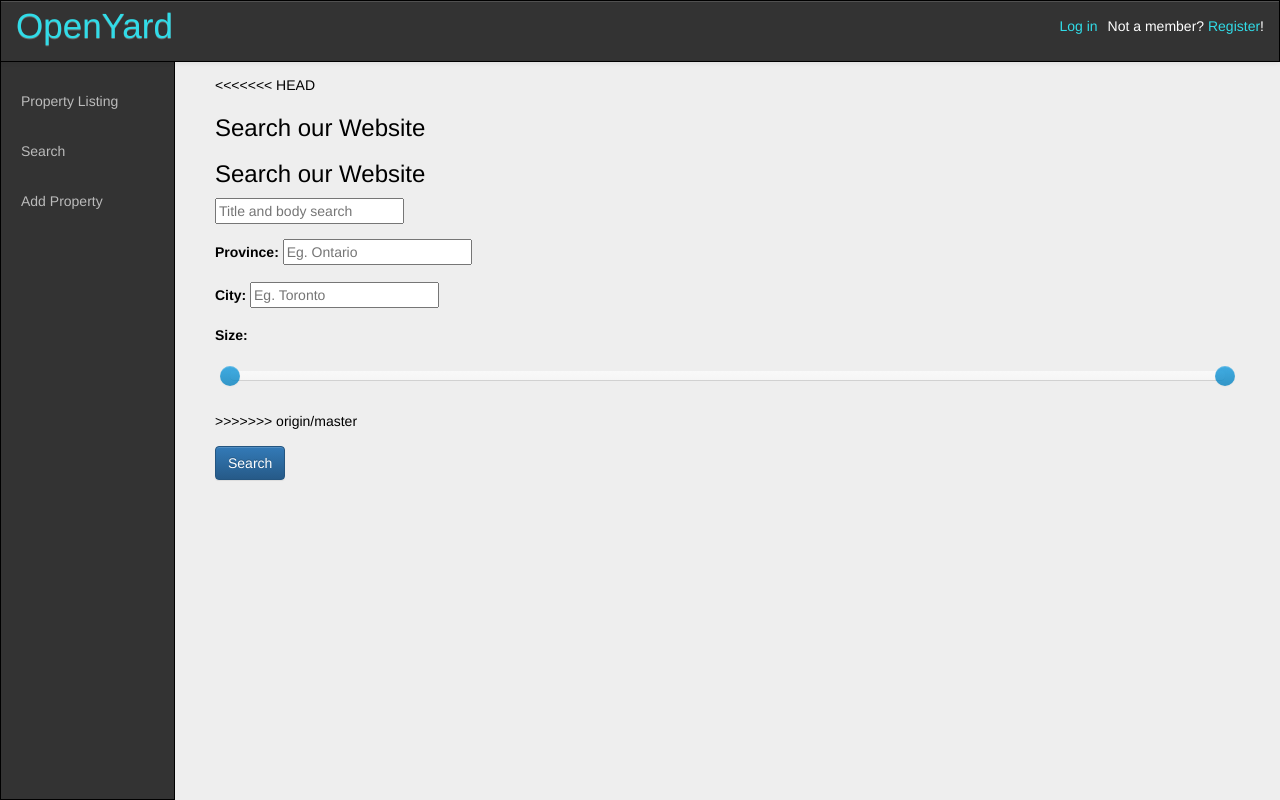
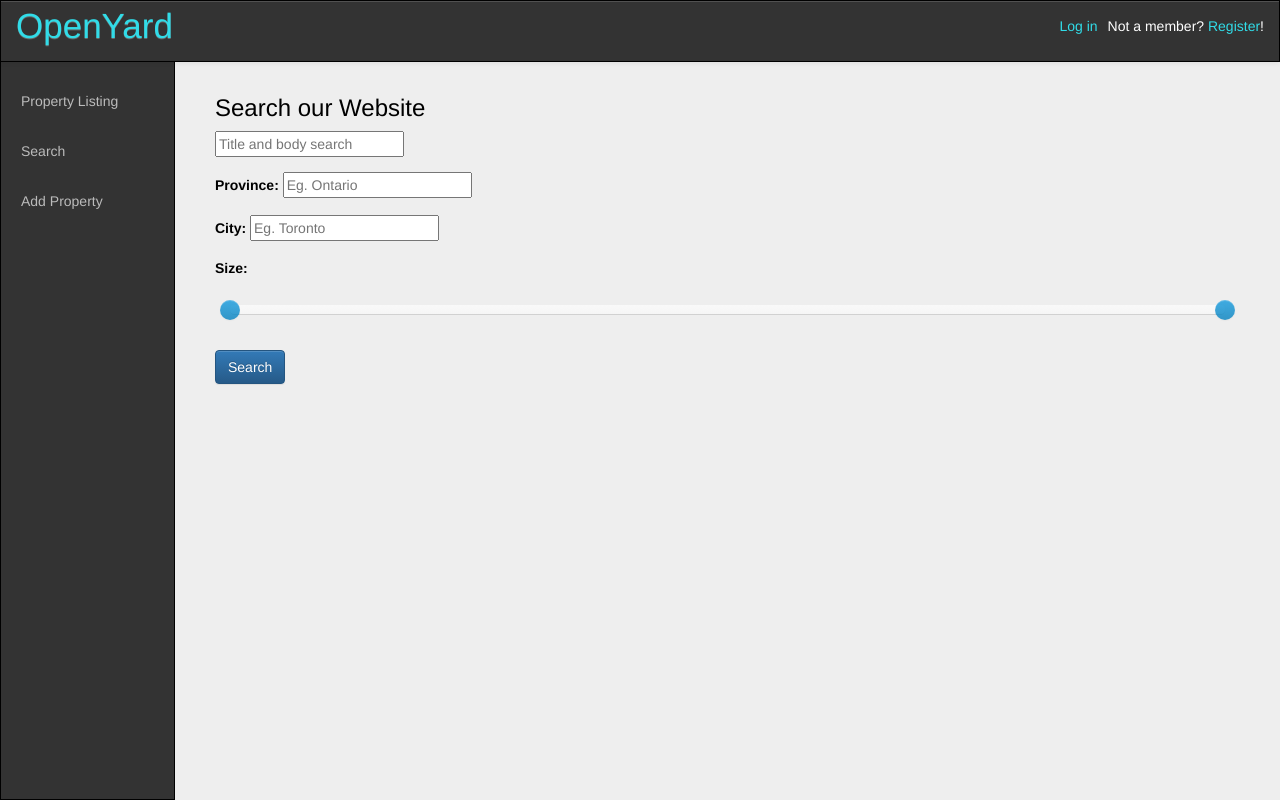
Before and after one commit to paulkirow/csc309-Summer-2015, a Django app: page /search in a window 1280 px wide. Run offline with Django 3.2, Linux system fonts and the light colour scheme; parts of the project's set-up code (start-up, migrations or seed data) failed here and were passed over; some libraries are stand-ins or nearby versions.

Commit message:
merge conflicts

```diff
--- a/templates/search.html
+++ b/templates/search.html
@@ -8,60 +8,6 @@
         </aside>
 
         <div class="main">
-<<<<<<< HEAD
-
-        <h3>Search our Website</h3>
-
-
-        <!--
-            <div class="form-group">
-                <label for="province">Province:</label>
-                <select class="form-control" id="province">
-                    <option>ON</option>
-                    <option>AB</option>
-                    <option>CD</option>
-                    <option>EF</option>
-                </select>
-            </div>
-            <div class="form-group">
-                <label for="city">City:</label>
-                <select class="form-control" id="city">
-                    <option>Toronto</option>
-                    <option>Ottawa</option>
-                    <option>Winnipeg</option>
-                    <option>Oshawa</option>
-                </select>
-            </div>
-            <div class="form-group">
-                <label for="size">Size:</label>
-                <div class="sliderWrapper">
-                    <input type="text" class="slider"
-                           data-slider-min="10" data-slider-max="100"
-                           data-slider-step="5" data-slider-value="[10, 100]">
-=======
-        <!--<h3>Search our Website</h3>
-        <form role="form" id="searchform" method="POST"> {% csrf_token %}
-        	<div class="form-group">
-	        	<input type="text" class="form-control" id="search" name="search" placeholder="Type Your Search Term" />
-	        </div>
-	        <button type="submit" class="btn btn-primary">Search</button>
-        </form>
- 		 <div id="results"></div>
-
-		<ul id="talk">
-
-		<li></li>
-
-		</ul>
-		<ul id="talk">
-            {% for post in property %}
-                <li>
-                    <strong>{{ post.title }}</strong> -
-
-                </li>
-            {% endfor %}
-        </ul>
-		-->
             <h3>Search our Website</h3>
             <form role="form" id="searchform" method="get" enctype="multipart/form-data"> {% csrf_token %}
                 <div class="form-group">
@@ -85,7 +31,6 @@
                                data-slider-min="0" data-slider-max="1000"
                                data-slider-step="5" data-slider-value="[0, 1000]">
                     </div>
->>>>>>> origin/master
                 </div>
                 <button type="submit" class="btn btn-primary">Search</button>
             </form>
```
